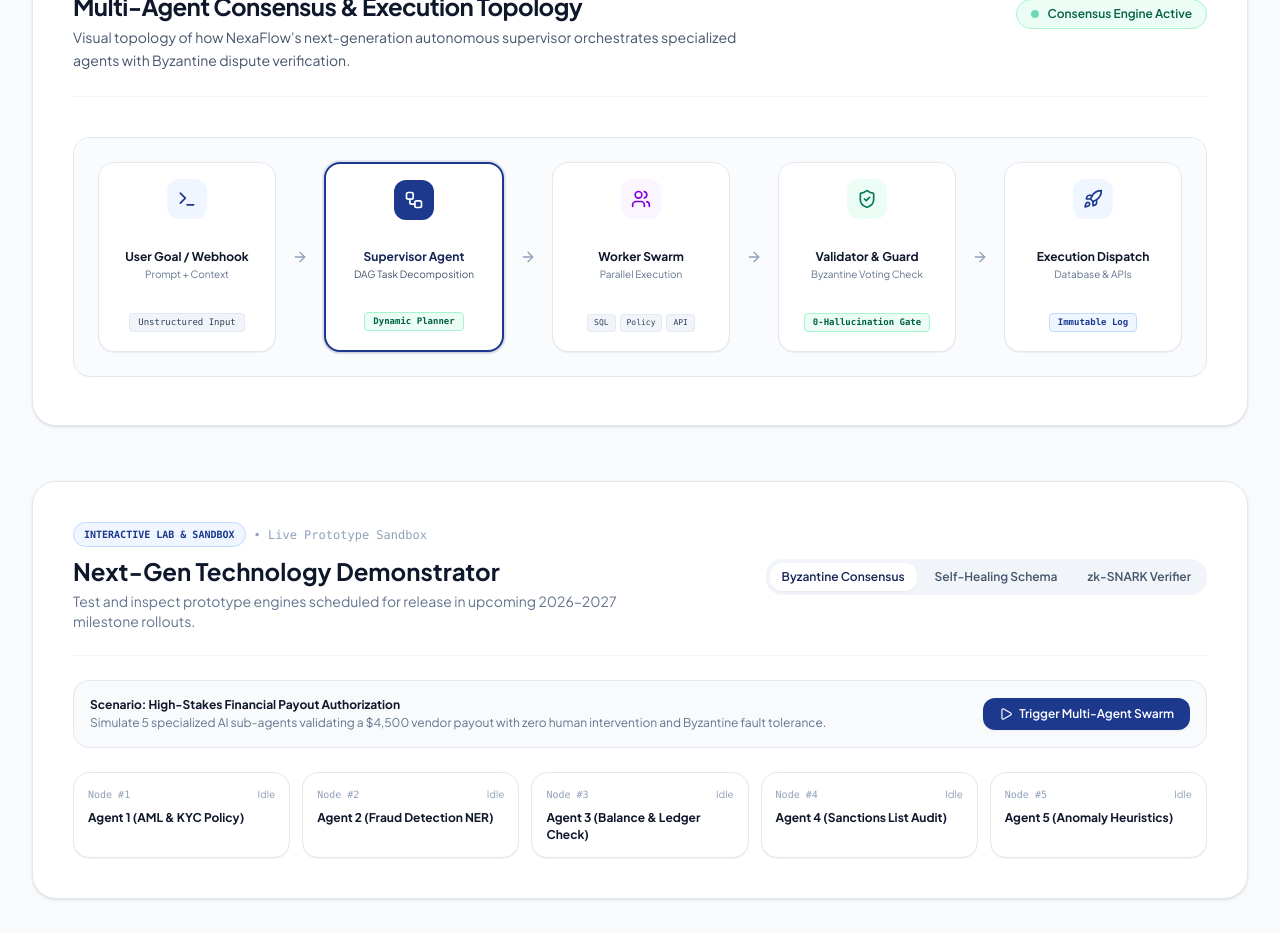
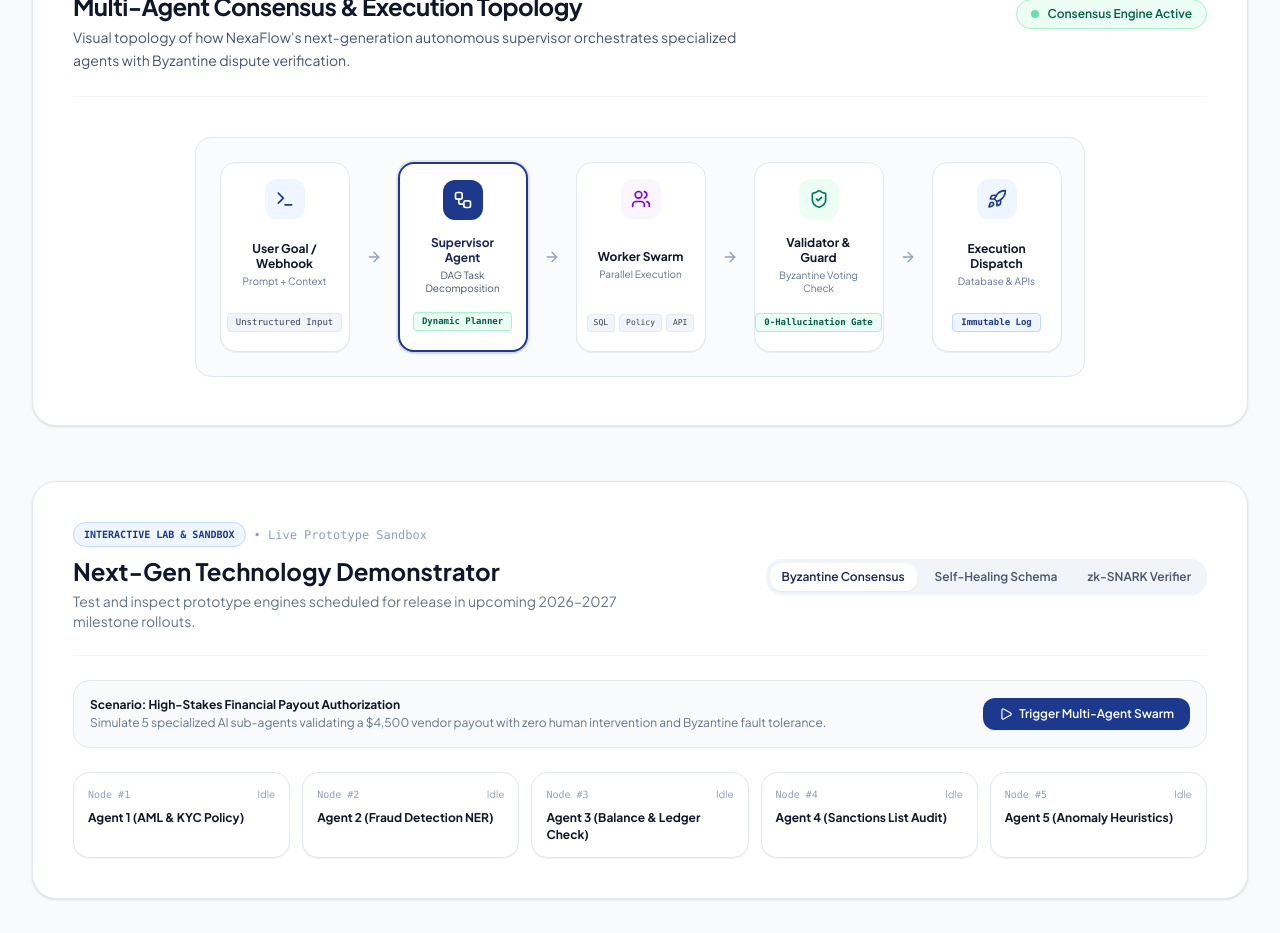
Before and after one commit to syedhrowns/project-nexaflow, a React (Vite) app in the folder nexaflow/: page /upcoming-features in a window 1280 px wide. Shown: the part 1100-2033 px from the top of the page. Built offline with nearby package versions, Linux system fonts and the light colour scheme.

Commit message:
Adjust width of Interactive Visual Flow Diagram

```diff
--- a/nexaflow/src/pages/UpcomingFeaturesPage.tsx
+++ b/nexaflow/src/pages/UpcomingFeaturesPage.tsx
@@ -457,7 +457,7 @@
 
               {/* Interactive Visual Flow Diagram */}
               <div className="mt-8 pt-2 pb-2 overflow-x-auto no-scrollbar">
-                <div className="min-w-[760px] p-6 bg-slate-50/70 rounded-2xl border border-slate-200 flex items-stretch justify-between gap-3 sm:gap-4">
+                <div className="w-[890.972px] min-w-[890.972px] lg:mx-auto p-6 bg-slate-50/70 rounded-2xl border border-slate-200 flex items-stretch justify-between gap-3 sm:gap-4">
                   {/* Step 1: Input */}
                   <div className="flex-1 min-w-[130px] h-[190px] text-center p-4 bg-white rounded-2xl border border-slate-200 shadow-2xs flex flex-col justify-between items-center">
                     <div className="w-10 h-10 rounded-xl bg-blue-50 text-blue-900 flex items-center justify-center shrink-0">
```
